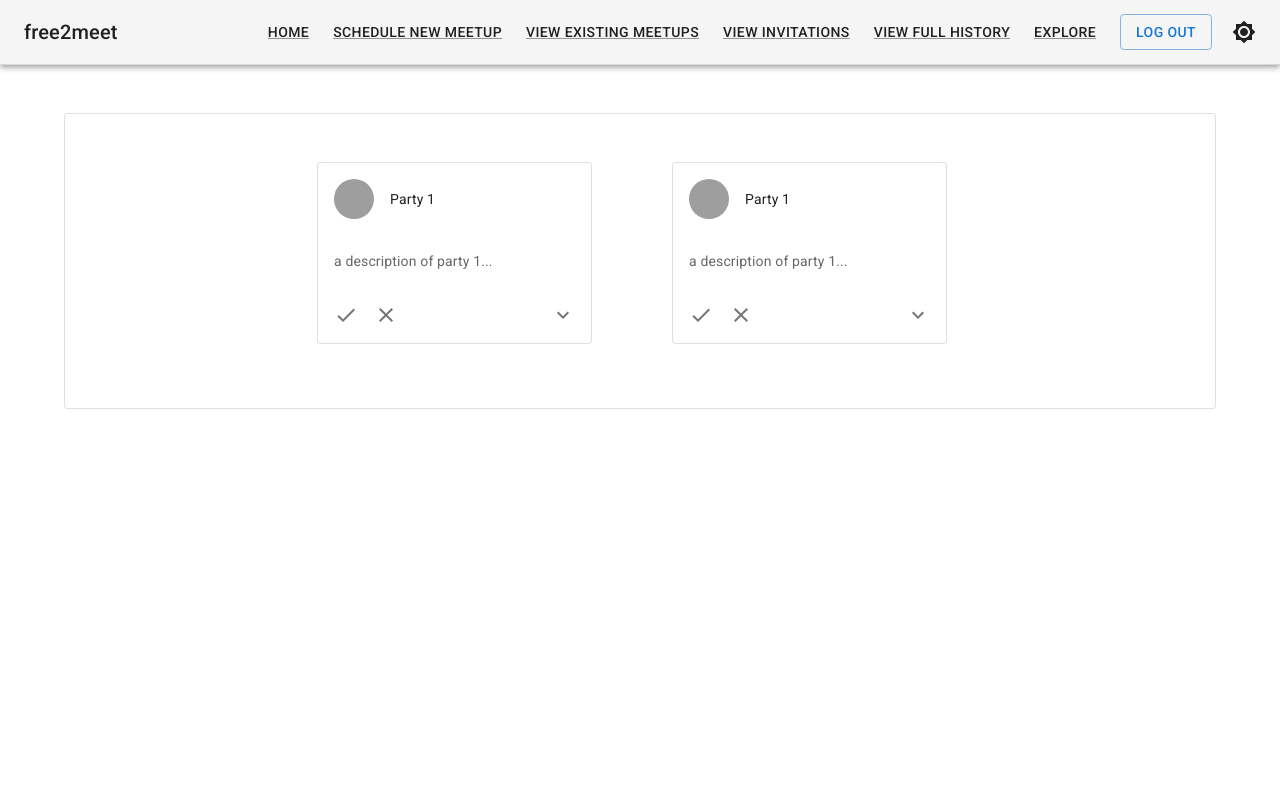
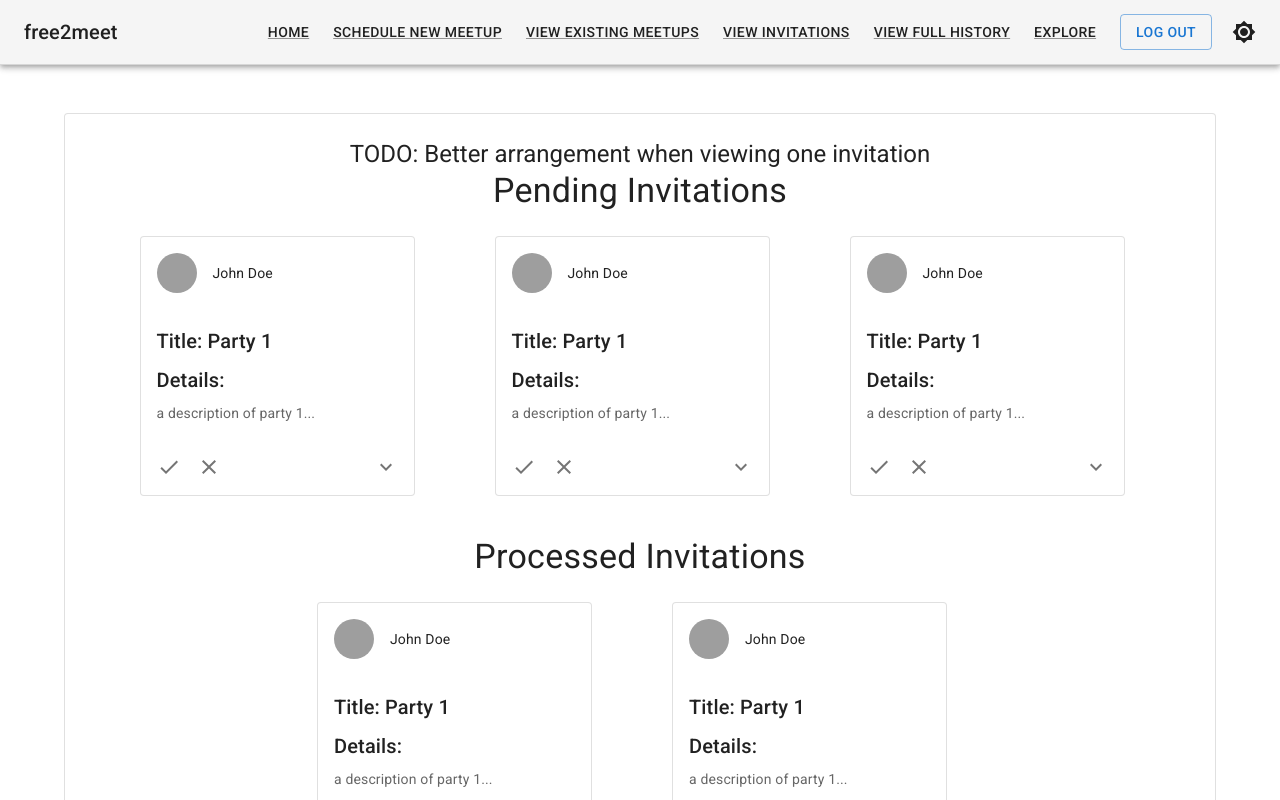
Before and after one commit to shiyuchen6688/free2meet, a React (Create React App) app in the folder frontend/: page /invitations in a window 1280 px wide. Shown: the top 800 px of the page. Built offline with nearby package versions, Linux system fonts and the light colour scheme; grey boxes are pictures that could not be loaded.

Commit message:
Invitation V.1

```diff
--- a/frontend/src/App.js
+++ b/frontend/src/App.js
@@ -26,7 +26,7 @@ function App() {
 
 
   // if not signed in
-  if (isValidUser) {
+  if (!isValidUser) {
     return <SignIn setIsValidUser={setIsValidUser} />
   }
 
--- a/frontend/src/components/InvitationCard.js
+++ b/frontend/src/components/InvitationCard.js
@@ -4,19 +4,16 @@ import Box from '@mui/material/Box';
 import Card from '@mui/material/Card';
 import CardActions from '@mui/material/CardActions';
 import CardContent from '@mui/material/CardContent';
-import Button from '@mui/material/Button';
 import Typography from '@mui/material/Typography';
 import CardHeader from '@mui/material/CardHeader';
-import CardMedia from '@mui/material/CardMedia';
-import Stack from '@mui/material/Stack';
-import FavoriteIcon from '@mui/icons-material/Favorite';
-import ShareIcon from '@mui/icons-material/Share';
 import ExpandMoreIcon from '@mui/icons-material/ExpandMore';
 import IconButton, { IconButtonProps } from '@mui/material/IconButton';
 import { styled } from '@mui/material/styles';
 import CheckIcon from '@mui/icons-material/Check';
 import CloseIcon from '@mui/icons-material/Close';
 import Collapse from '@mui/material/Collapse';
+import Place from './Place';
+import ScheduleSelector from 'react-schedule-selector/dist/lib/ScheduleSelector';
 
 const fakeCreator = {
     name: 'John Doe',
@@ -29,6 +26,163 @@ const fakeMeetup = {
     schedule: [],
     location: '',
     attendees: []
+};
+
+const fakeLocation = {
+    "address_components":[
+       {
+          "long_name":"Vancouver",
+          "short_name":"Vancouver",
+          "types":[
+             "locality",
+             "political"
+          ]
+       },
+       {
+          "long_name":"UBC",
+          "short_name":"UBC",
+          "types":[
+             "neighborhood",
+             "political"
+          ]
+       },
+       {
+          "long_name":"Greater Vancouver A",
+          "short_name":"Greater Vancouver A",
+          "types":[
+             "administrative_area_level_3",
+             "political"
+          ]
+       },
+       {
+          "long_name":"Metro Vancouver",
+          "short_name":"Metro Vancouver",
+          "types":[
+             "administrative_area_level_2",
+             "political"
+          ]
+       },
+       {
+          "long_name":"British Columbia",
+          "short_name":"BC",
+          "types":[
+             "administrative_area_level_1",
+             "political"
+          ]
+       },
+       {
+          "long_name":"Canada",
+          "short_name":"CA",
+          "types":[
+             "country",
+             "political"
+          ]
+       },
+       {
+          "long_name":"V6T 1Z4",
+          "short_name":"V6T 1Z4",
+          "types":[
+             "postal_code"
+          ]
+       }
+    ],
+    "adr_address":"<span class=\"locality\">Vancouver</span>, <span class=\"region\">BC</span> <span class=\"postal-code\">V6T 1Z4</span>, <span class=\"country-name\">Canada</span>",
+    "formatted_address":"Vancouver, BC V6T 1Z4, Canada",
+    "geometry":{
+       "location":{
+          "lat":49.26060520000001,
+          "lng":-123.2459939
+       }
+    },
+    "icon":"https://maps.gstatic.com/mapfiles/place_api/icons/v1/png_71/school-71.png",
+    "name":"The University of British Columbia",
+    "place_id":"ChIJAx7UL8xyhlQR86Iqc-fUncc",
+    "types":[
+       "university",
+       "point_of_interest",
+       "establishment"
+    ],
+    "url":"https://maps.google.com/?cid=14383886875425940211",
+    "html_attributions":[
+
+    ],
+    "lat":49.26060520000001,
+    "lng":-123.2459939
+};
+
+const fakeTimezone = {
+    "value": "America/Dawson",
+    "label": "(GMT-7:00) Dawson, Yukon",
+    "offset": -7
+};
+
+const fakeSchedule = {
+    "schedule": [
+        "2022-06-22T16:00:00.000Z",
+        "2022-06-22T17:00:00.000Z",
+        "2022-06-22T18:00:00.000Z",
+        "2022-06-22T19:00:00.000Z",
+        "2022-06-22T20:00:00.000Z",
+        "2022-06-22T21:00:00.000Z",
+        "2022-06-22T22:00:00.000Z",
+        "2022-06-22T23:00:00.000Z",
+        "2022-06-23T00:00:00.000Z",
+        "2022-06-23T15:00:00.000Z",
+        "2022-06-23T16:00:00.000Z",
+        "2022-06-23T17:00:00.000Z",
+        "2022-06-23T18:00:00.000Z",
+        "2022-06-23T19:00:00.000Z",
+        "2022-06-23T20:00:00.000Z",
+        "2022-06-23T21:00:00.000Z",
+        "2022-06-23T22:00:00.000Z",
+        "2022-06-23T23:00:00.000Z",
+        "2022-06-24T00:00:00.000Z",
+        "2022-06-24T15:00:00.000Z",
+        "2022-06-24T16:00:00.000Z",
+        "2022-06-24T17:00:00.000Z",
+        "2022-06-24T18:00:00.000Z",
+        "2022-06-26T15:00:00.000Z",
+        "2022-06-26T16:00:00.000Z",
+        "2022-06-26T17:00:00.000Z",
+        "2022-06-26T18:00:00.000Z",
+        "2022-06-26T19:00:00.000Z",
+        "2022-06-26T20:00:00.000Z",
+        "2022-06-26T21:00:00.000Z",
+        "2022-06-26T22:00:00.000Z",
+        "2022-06-26T23:00:00.000Z",
+        "2022-06-27T00:00:00.000Z",
+        "2022-06-27T15:00:00.000Z",
+        "2022-06-27T16:00:00.000Z",
+        "2022-06-27T17:00:00.000Z",
+        "2022-06-27T18:00:00.000Z",
+        "2022-06-27T19:00:00.000Z",
+        "2022-06-27T20:00:00.000Z",
+        "2022-06-27T21:00:00.000Z",
+        "2022-06-27T22:00:00.000Z",
+        "2022-06-27T23:00:00.000Z",
+        "2022-06-28T00:00:00.000Z",
+        "2022-06-28T15:00:00.000Z",
+        "2022-06-28T16:00:00.000Z",
+        "2022-06-28T17:00:00.000Z",
+        "2022-06-28T18:00:00.000Z",
+        "2022-06-28T19:00:00.000Z",
+        "2022-06-28T20:00:00.000Z",
+        "2022-06-28T21:00:00.000Z",
+        "2022-06-28T22:00:00.000Z",
+        "2022-06-28T23:00:00.000Z",
+        "2022-06-29T00:00:00.000Z"
+    ],
+    "timezone": "America/Vancouver",
+    "startDate": "2022-06-23T02:59:43.289Z",
+    "selectionScheme": "linear",
+    "numDaysInput": 7,
+    "numDays": 7,
+    "hourlyChunkInput": 1,
+    "hourlyChunk": 1,
+    "timeInterval": [
+        8,
+        18
+    ]
 };
 
 const ExpandMore = styled((props) => {
@@ -59,9 +213,16 @@ export default function InvitationCard({creator, meetup ,attendees}) {
                         src={fakeCreator.profilePictureLink}
                     />
                 }
-                title={fakeMeetup.title}
+                // title={fakeMeetup.title}
+                title={fakeCreator.name}
             />
             <CardContent>
+                <Typography variant="h6" gutterBottom>
+                    Title: {fakeMeetup.title}
+                </Typography>
+                <Typography variant="h6" gutterBottom>
+                    Details:
+                </Typography>
                 <Typography variant="body2" color="text.secondary">
                     {fakeMeetup.description}
                 </Typography>
@@ -85,15 +246,35 @@ export default function InvitationCard({creator, meetup ,attendees}) {
             </CardActions>
             </Collapse>
             <Collapse in={expanded} timeout="auto" unmountOnExit>
+            <Box sx={{minWidth: 600, margin: 5}}>
                 <CardContent>
-                <Typography paragraph>Method:</Typography>
-                <Typography paragraph>
-                Heat 1/2 cup of the broth in a pot until simmering, add saffron and set
-                aside for 10 minutes.
+                <Typography variant="h6" gutterBottom>
+                    Locations
+                    {/* Location {locationInfo.length === 0 ? "NA" : ""} */}
                 </Typography>
-                <Typography>
-                Set aside off of the heat to let rest for 10 minutes, and then serve.
+                {/* {locationInfo.map((item) => {
+                    return (<Place key={item.place_id} item={item} />);
+                })} */}
+                <Place key={fakeLocation.place_id} item={fakeLocation} deleteButton={false} />
+                <Typography variant="h6" gutterBottom>
+                    Timezone: {fakeTimezone.value}
                 </Typography>
+                <ScheduleSelector
+                    selection={fakeSchedule.schedule}
+                    selectionScheme={fakeSchedule.selectionScheme}
+                    startDate={fakeSchedule.startDate}
+                    numDays={fakeSchedule.numDays}
+                    minTime={fakeSchedule.timeInterval[0]}
+                    maxTime={fakeSchedule.timeInterval[1]}
+                    hourlyChunks={fakeSchedule.hourlyChunk}
+                    timeFormat={"h:mma"}
+                    // onChange={(newSchedule) => {
+                    //     let newScheduleArray = newSchedule.map((slot) => {
+                    //         return JSON.parse(JSON.stringify(slot));
+                    //     });
+                    //     dispatch(updateSchedule(newScheduleArray));
+                    // }}
+                />
                 </CardContent>
                 <CardActions disableSpacing>
                 <IconButton aria-label="Accept">
@@ -111,6 +292,7 @@ export default function InvitationCard({creator, meetup ,attendees}) {
                 <ExpandMoreIcon />
                 </ExpandMore>
             </CardActions>
+            </Box>
             </Collapse>
         </Card>
     </Box>
--- a/frontend/src/components/Invitations.js
+++ b/frontend/src/components/Invitations.js
@@ -7,6 +7,7 @@ import InvitationCard from './InvitationCard';
 import { Container } from '@mui/system';
 import { Paper } from '@mui/material';
 import Grid from '@mui/material/Grid';
+import Typography from '@mui/material/Typography';
 
 export default function Meetups() {
     const prefersDarkMode = useMediaQuery('(prefers-color-scheme: dark)');
@@ -26,6 +27,26 @@ export default function Meetups() {
             <ToolBar />
             <Container component="main" sx={{ mb: 4 }}>
                 <Paper variant="outlined" sx={{ my: { xs: 3, md: 6 }, p: { xs: 2, md: 3 } }}>
+                <Typography component="h1" variant="h5" align="center">
+                    TODO: Better arrangement when viewing one invitation
+                </Typography>
+                <Typography component="h1" variant="h4" align="center">
+                    Pending Invitations
+                </Typography>
+                <Grid
+                    container
+                    spacing={2}
+                    direction="row"
+                    justifyContent="center"
+                    alignItems="center"
+                >
+                <InvitationCard />
+                <InvitationCard />
+                <InvitationCard />
+                </Grid>
+                <Typography component="h1" variant="h4" align="center">
+                    Processed Invitations
+                </Typography>
                 <Grid
                     container
                     spacing={2}
--- a/frontend/src/components/Place.js
+++ b/frontend/src/components/Place.js
@@ -7,7 +7,7 @@ import { useDispatch } from 'react-redux';
 import "../App.css";
 import { deleteLocation } from '../redux/actions/actions';
 
-export default function Place({ item, deleteMarker, focusPlace, zoom }) {
+export default function Place({ item, deleteMarker, focusPlace, zoom, deleteButton=true }) {
     const dispatch = useDispatch();
     const focusButton = <Button onClick={() => {
         focusPlace(item.lat, item.lng);
@@ -37,14 +37,14 @@ export default function Place({ item, deleteMarker, focusPlace, zoom }) {
                 </Button>
                 {focusPlace ? focusButton : null}
                 {zoom ? zoomButton : null}
-                <Button onClick={() => {
+                {deleteButton && <Button onClick={() => {
                     dispatch(deleteLocation(item.place_id));
                     if (deleteMarker) {
                         deleteMarker(item.place_id);
                     }
                 }}>
                     Delete
-                </Button>
+                </Button>}
             </CardActions>
         </Card>
     );
```
